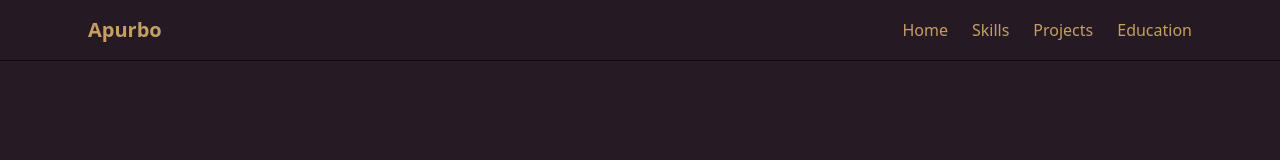
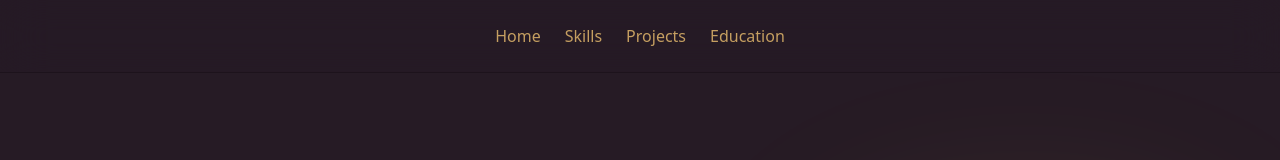
Before and after one commit to Apurbo810/Portfolio_update, a Next.js app: page / in a window 1280 px wide. Shown: the top 160 px of the page. Built offline with nearby package versions, Linux system fonts and the light colour scheme.

Commit message:
fix navbar

```diff
--- a/app/components/Navbar.tsx
+++ b/app/components/Navbar.tsx
@@ -1,5 +1,6 @@
 "use client";
 
+import { useEffect, useState } from "react";
 import { getLenis } from "@/app/lib/lenis";
 
 const links = [
@@ -10,6 +11,30 @@ const links = [
 ];
 
 export default function Navbar() {
+  const [showNavbar, setShowNavbar] = useState(true);
+
+  useEffect(() => {
+    let lastScrollY = window.scrollY;
+
+    const handleScroll = () => {
+      const currentScrollY = window.scrollY;
+
+      if (currentScrollY < 50) {
+        setShowNavbar(true);
+      } else if (currentScrollY > lastScrollY) {
+        setShowNavbar(false);
+      } else {
+        setShowNavbar(true);
+      }
+
+      lastScrollY = currentScrollY;
+    };
+
+    window.addEventListener("scroll", handleScroll);
+
+    return () => window.removeEventListener("scroll", handleScroll);
+  }, []);
+
   const scrollToSection = (id: string) => {
     const element = document.getElementById(id);
 
@@ -20,22 +45,26 @@ export default function Navbar() {
     if (lenis) {
       lenis.scrollTo(element, {
         offset: -80,
-        duration: 1.5,
+        duration: 1.3,
       });
     }
   };
 
   return (
-    <nav className="sticky top-0 z-50 w-full bg-base-100/80 backdrop-blur-md border-b border-base-300">
-      <div className="mx-auto flex max-w-6xl items-center justify-between px-6 py-4">
-        <h1 className="text-xl font-bold">Apurbo</h1>
+    <nav
+      className={`navbar ${
+        showNavbar ? "navbar-visible" : "navbar-hidden"
+      }`}
+    >
+      <div className="navbar-container">
 
-        <ul className="flex items-center gap-6">
+
+        <ul className="navbar-menu">
           {links.map((link) => (
             <li key={link.id}>
               <button
+                className="nav-link"
                 onClick={() => scrollToSection(link.id)}
-                className="cursor-pointer transition-all duration-300 hover:text-primary hover:-translate-y-0.5"
               >
                 {link.name}
               </button>
--- a/app/styles/globals.css
+++ b/app/styles/globals.css
@@ -55,3 +55,78 @@ html {
   image-rendering: pixelated;
   box-shadow: 0px 0px 0px 4px #000 inset;
 }
+
+
+/* =========================
+   Navbar
+========================= */
+
+.navbar {
+  @apply fixed top-0 left-0 right-0;
+  @apply bg-base-100/70 backdrop-blur-xl;
+  @apply border-b border-base-300/40;
+
+  z-index: 1000;
+
+  transition:
+    transform 0.35s ease,
+    background-color 0.3s ease,
+    box-shadow 0.3s ease;
+}
+
+.navbar-visible {
+  transform: translateY(0);
+}
+
+.navbar-hidden {
+  transform: translateY(-100%);
+}
+
+.navbar-container {
+  @apply mx-auto flex items-center justify-between;
+  @apply max-w-6xl px-6 py-4;
+}
+
+.navbar-logo {
+  @apply text-xl font-black tracking-wide select-none;
+}
+
+.navbar-menu {
+  @apply flex items-center gap-6;
+}
+
+.nav-link {
+  @apply relative cursor-pointer font-medium;
+  @apply transition-all duration-300;
+}
+
+.nav-link:hover {
+  @apply text-primary;
+  transform: translateY(-2px);
+}
+
+.nav-link::after {
+  content: "";
+  position: absolute;
+  left: 50%;
+  bottom: -6px;
+
+  width: 0;
+  height: 2px;
+
+  transform: translateX(-50%);
+
+  background: linear-gradient(
+    to right,
+    #f59e0b,
+    #fbbf24,
+    #f59e0b
+  );
+
+  border-radius: 999px;
+  transition: width .3s ease;
+}
+
+.nav-link:hover::after {
+  width: 100%;
+}
```
